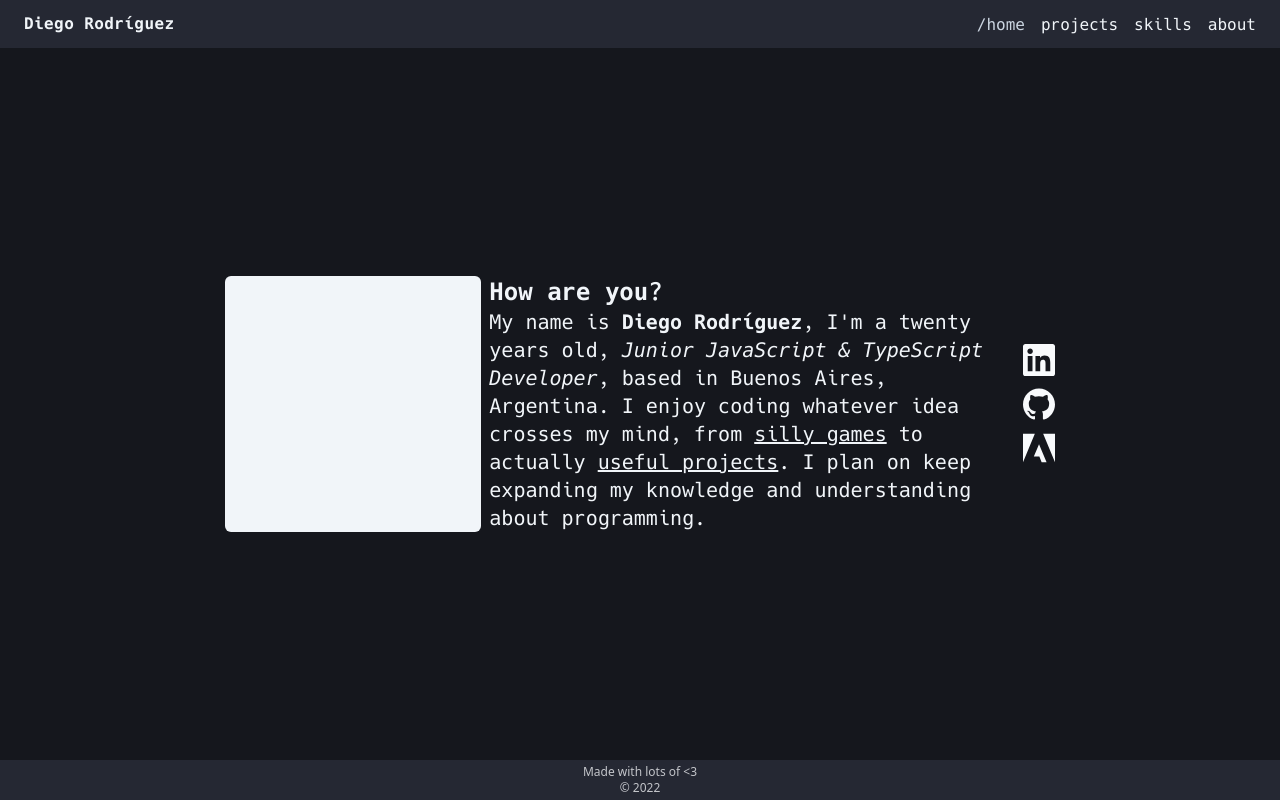
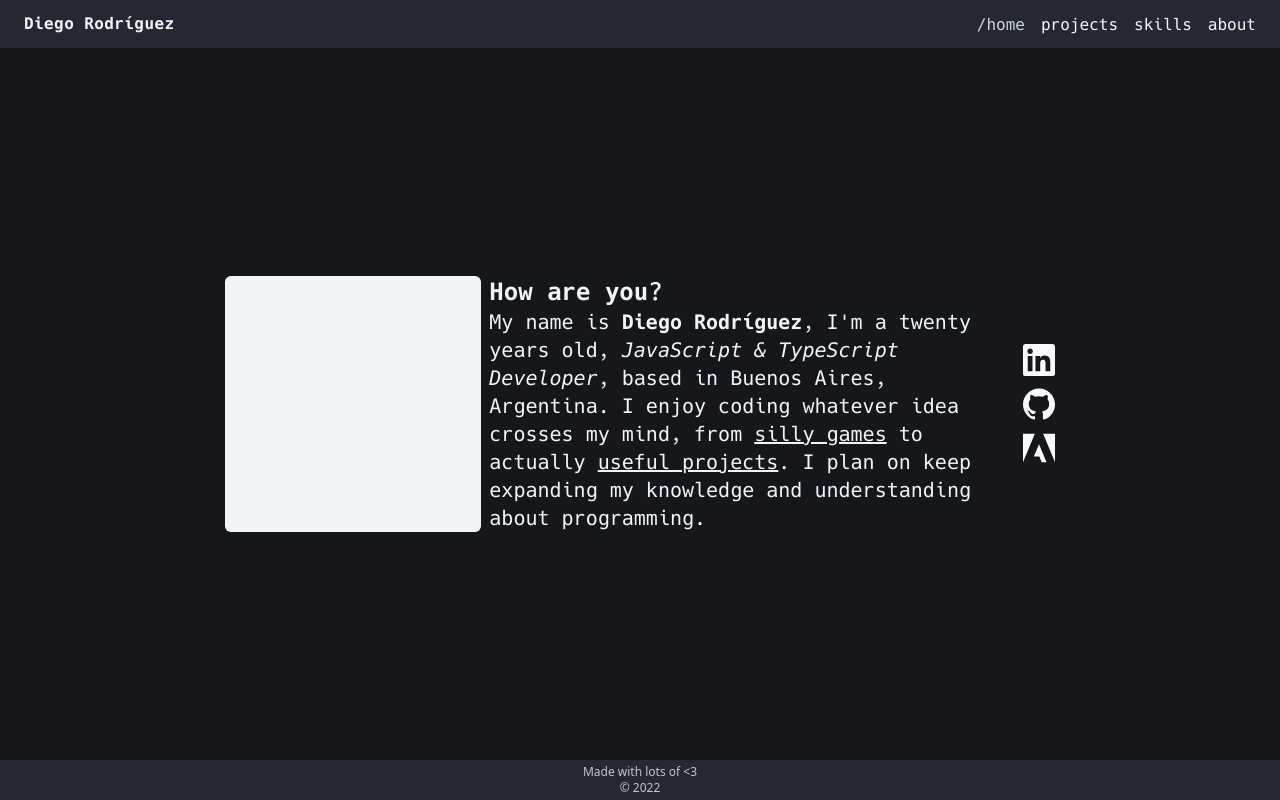
Before and after one commit to diegorlb/PortfolioRemake, a Next.js app: page / in a window 1280 px wide. Built offline with nearby package versions, Linux system fonts and the light colour scheme.

Commit message:
Updated text and added links

```diff
--- a/pages/index.tsx
+++ b/pages/index.tsx
@@ -9,8 +9,8 @@ const Typewritter = dynamic(() => import('../components/Typewritter'))
 
 const Index: FunctionComponent = () => {
   const icons: Array<{ label: string, title: string, icon: keyof typeof SiIcons, link: string }> = [
-    { label: 'LinkedIn page link', title: 'LinkedIn', icon: 'SiLinkedin', link: '', },
-    { label: 'Github page link', title: 'Github', icon: 'SiGithub', link: '', },
+    { label: 'LinkedIn page link', title: 'LinkedIn', icon: 'SiLinkedin', link: 'https://www.linkedin.com/in/diego-rodriguez-la-battaglia/', },
+    { label: 'Github page link', title: 'Github', icon: 'SiGithub', link: 'https://github.com/diegorlb/', },
     { label: 'Resumee link', title: 'Resumee', icon: 'SiAdobe', link: '', },
   ]
 
@@ -24,7 +24,7 @@ const Index: FunctionComponent = () => {
             <Typewritter words={['Hello!', 'How are you?']} />
           </span><br />
           My name is <strong>Diego Rodríguez</strong>,
-          I&apos;m a twenty years old, <em>Junior JavaScript &amp; TypeScript Developer</em>, based in Buenos Aires, Argentina.
+          I&apos;m a twenty years old, <em>JavaScript &amp; TypeScript Developer</em>, based in Buenos Aires, Argentina.
           I enjoy coding whatever idea crosses my mind, from <u>silly games</u> to actually <u>useful projects</u>.
           I plan on keep expanding my knowledge and understanding about programming.
         </p>
```
